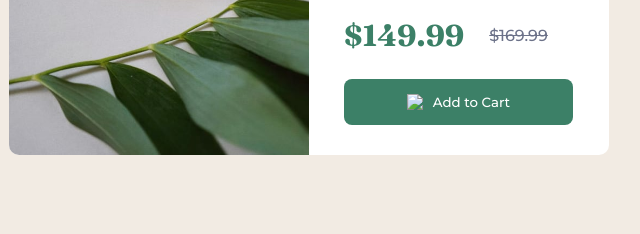
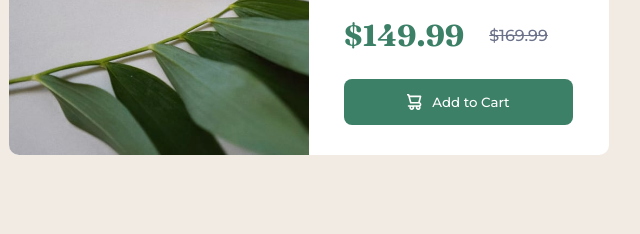
Before and after one commit to stkhalisha/cimory-almond, a plain HTML site: page index.html in a window 1280 px wide. Shown: the part 488-722 px from the top of the page, 331-971 px from the left. Drawn offline with Linux system fonts and the light colour scheme; the site is published under a folder, as on GitHub Pages, so addresses that start at the root find nothing.

Commit message:
Update index.html

```diff
--- a/index.html
+++ b/index.html
@@ -37,7 +37,7 @@
             <p class="product-original-price">$169.99</p>
           </div>
           <button>
-            <img class="icon-cart" src="/images/icon-cart.svg" /> Add to Cart
+            <img class="icon-cart" src="images/icon-cart.svg" /> Add to Cart
           </button>
         </div>
       </article>
```
